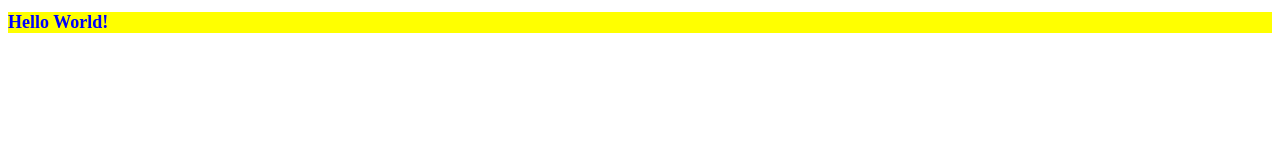
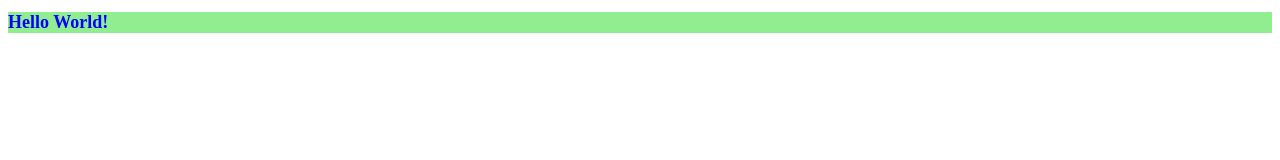
Before and after one commit to aniruddhaaa/begin, a plain HTML site: page index.html in a window 1280 px wide. Drawn offline with Linux system fonts and the light colour scheme.

Commit message:
Changed background color to lightgreen

```diff
--- a/style.css
+++ b/style.css
@@ -2,5 +2,5 @@ h1
 {
     font-size: large;
     color: blue;
-    background-color: yellow;
+    background-color: lightgreen;
 }
```
